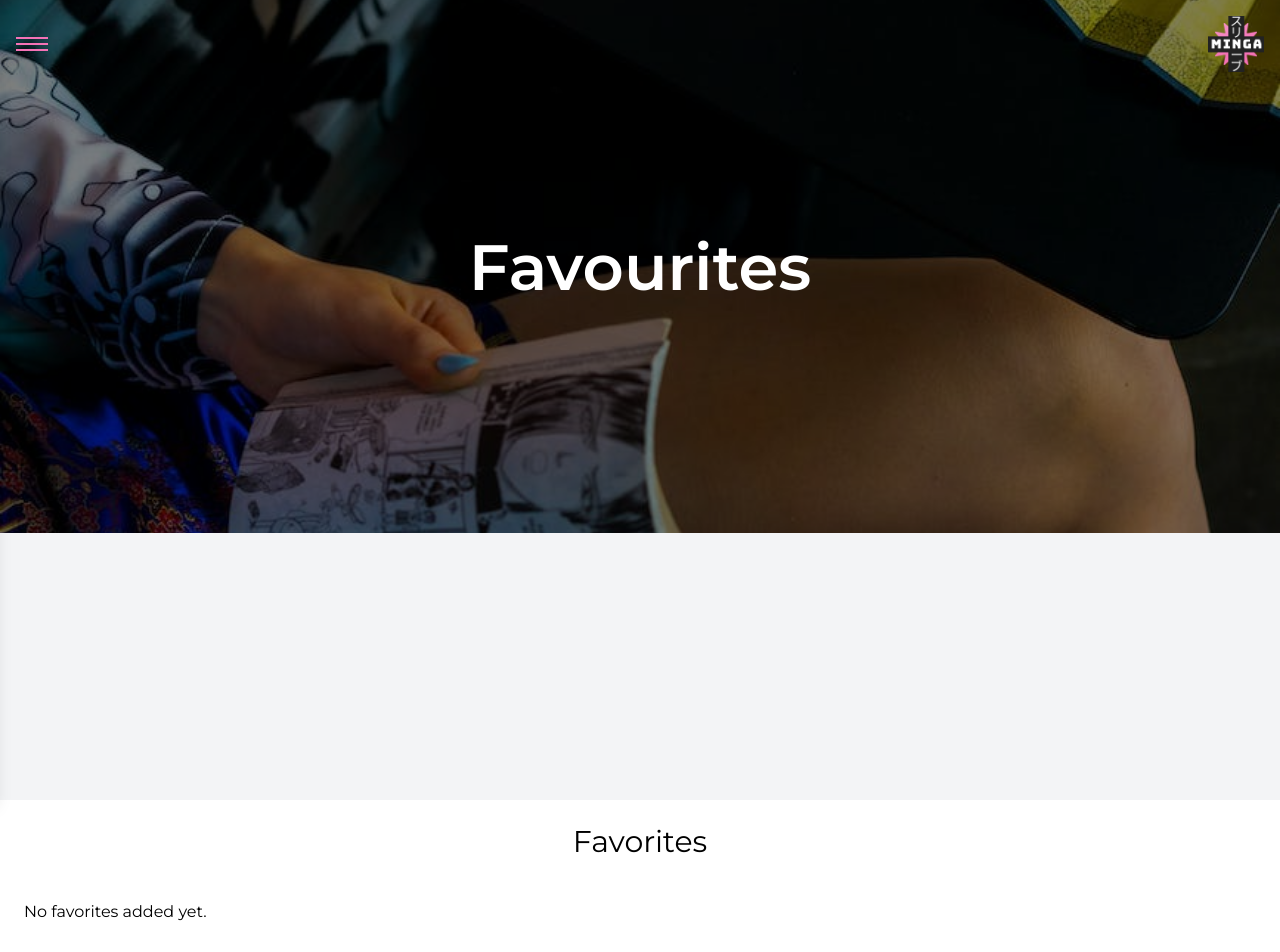
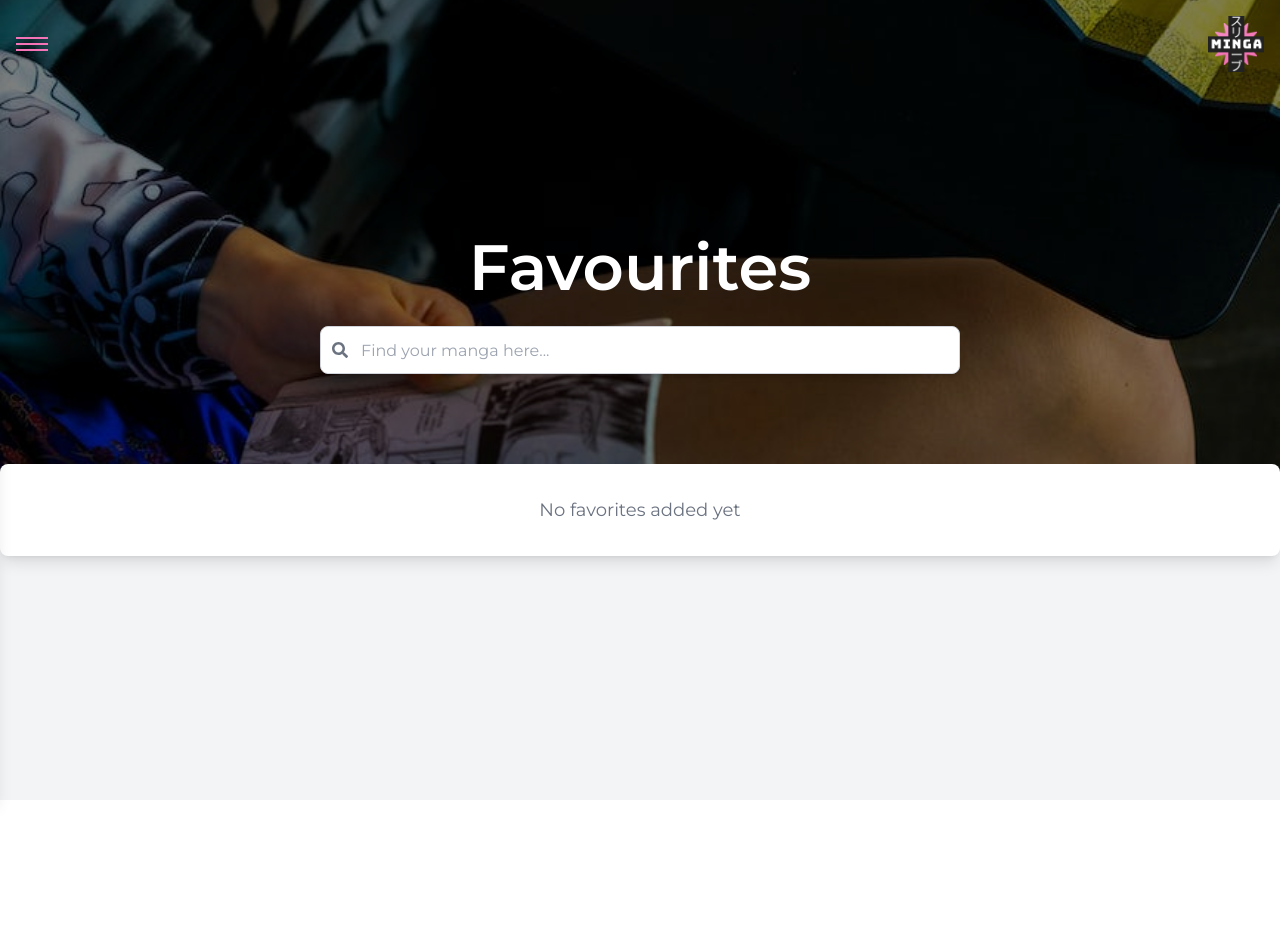
Before and after one commit to diego18040/Grupo4FrontMinga, a React (Vite) app: page /favourites in a window 1280 px wide. Shown: the top 952 px of the page. Built offline with nearby package versions, Linux system fonts and the light colour scheme.

Commit message:
Agregamos buscador

```diff
--- /dev/null
+++ b/src/Components/SearchFavorites.jsx
@@ -0,0 +1,34 @@
+import React, { useState, useEffect } from 'react';
+import { FaSearch } from 'react-icons/fa';
+
+const SearchBarFavorites = ({ onSearch, data }) => {
+  const [searchTerm, setSearchTerm] = useState('');
+
+  useEffect(() => {
+    const timeoutId = setTimeout(() => {
+      const filteredResults = data.filter(manga =>
+        manga.title.toLowerCase().includes(searchTerm.toLowerCase())
+      ).map(manga => manga._id);
+      onSearch(filteredResults);
+    }, 300);
+
+    return () => clearTimeout(timeoutId);
+  }, [searchTerm]);
+
+  return (
+    <div className="absolute top-1/2 left-1/2 transform -translate-x-1/2 -translate-y-1/2 w-1/2">
+      <div className="relative">
+        <input
+          type="text"
+          value={searchTerm}
+          onChange={(e) => setSearchTerm(e.target.value)}
+          placeholder="Find your manga here..."
+          className="justify-center w-full h-[6vh] py-2 px-4 pl-10 rounded-lg border border-gray-300 shadow-md focus:outline-none"
+        />
+        <FaSearch className="absolute left-3 top-1/2 transform -translate-y-1/2 text-gray-500" />
+      </div>
+    </div>
+  );
+};
+
+export default SearchBarFavorites;
--- a/src/Pages/FavouritesPage.jsx
+++ b/src/Pages/FavouritesPage.jsx
@@ -2,26 +2,14 @@ import React, { useState } from 'react';
 import { useSelector, useDispatch } from 'react-redux';
 import { NavLink, useNavigate } from 'react-router-dom';
 import { removeFavorite } from '../store/actions/FavActions';
+import SearchBarFavorites from "../Components/SearchFavorites";
 import favourites from "../assets/favourites.jpg";
 
 export default function FavoritesPage() {
-
-
-
     const navigate = useNavigate();
-
-    React.useEffect(() => {
-        navigate('/favourites', {
-          state: {
-            backgroundImage: favourites,
-            title: "Favourites",
-          }
-        });
-    }, [navigate]);
-
-
     const { favorites } = useSelector(state => state.favorites);
     const dispatch = useDispatch();
+    const [searchResults, setSearchResults] = useState([]);
 
     const genreColors = {
         shonen: 'bg-rose-300',
@@ -37,21 +25,40 @@ export default function FavoritesPage() {
         kodomo: 'text-purple-400'
     };
 
+    React.useEffect(() => {
+        navigate('/favourites', {
+            state: {
+                backgroundImage: favourites,
+                title: "Favourites",
+            }
+        });
+    }, [navigate]);
+
+    const handleSearch = (results) => {
+        setSearchResults(results);
+    };
+
     const handleRemoveFavorite = (mangaId) => {
         dispatch(removeFavorite(mangaId));
     };
+
+    const displayedFavorites = searchResults.length > 0 ?
+        favorites.filter(manga => searchResults.includes(manga._id)) :
+        favorites;
+
     return (
-        <div className="container mx-auto p-6">
-            <h2 className="text-3xl text-center mb-10">Favorites</h2>
-            <div className="grid grid-cols-1 md:grid-cols-2 lg:grid-cols-2 gap-4">
-                {favorites.length > 0 ? (
-                    favorites.map(manga => (
-                        <div key={manga._id} className="m-2 flex flex-col rounded-xl border no-underline text-black">
-                            <NavLink
-                                to={`/mangas/${manga._id}`}
-                                className="flex flex-1"
-                            >
-                                <div className={`w-2 h-40 rounded-t-xl ${genreColors[manga.category_id.name.toLowerCase()] || 'bg-gray-500'}`}></div>
+        <div >
+            <div className="sm:block visible block  z-10 relative top-[-450px] sm:w-full w-[100%] mx-auto">
+                <SearchBarFavorites onSearch={handleSearch} data={favorites} />
+            </div>
+
+            <div className="mangas-container relative -top-[42vh] left-1/2 transform -translate-x-1/2 w-[100%] bg-white p-8 rounded-lg shadow-lg flex items-center justify-center opacity-100 sm:flex-row">
+                <div className="grid grid-cols-1 md:grid-cols-2 gap-6 md:w-[65%] ">
+                    {displayedFavorites.length > 0 ? (
+                        displayedFavorites.map(manga => (
+                            <div key={manga._id} className="flex flex-col bg-white rounded-xl shadow-md overflow-hidden ">
+                                <NavLink to={`/mangas/${manga._id}`} className="flex flex-1 relative">
+                                    <div className={`w-2 h-full ${genreColors[manga.category_id.name.toLowerCase()] || 'bg-gray-500'}`} />
                                     <div className="grid place-items-center w-[50%]">
                                         <div className='w-[100%] p-5'>
                                             <h2 className="text-xl font-bold">{manga.title}</h2>
@@ -70,15 +77,18 @@ export default function FavoritesPage() {
                                 </NavLink>
                                 <button
                                     onClick={() => handleRemoveFavorite(manga._id)}
-                                className="mt-2 bg-red-500 text-white py-1 px-4 rounded-full self-center hover:bg-red-600"
+                                    className="w-[50%] bg-red-500 justify-center center text-white py-2 px-4 hover:bg-red-600 transition-colors"
                                 >
-                                REMOVE
+                                    Remove
                                 </button>
                             </div>
                         ))
                     ) : (
-                    <p>No favorites added yet.</p>
+                        <p className="col-span-full text-center text-lg text-gray-500">
+                            {searchResults.length > 0 ? "No matches found" : "No favorites added yet"}
+                        </p>
                     )}
+                </div>
             </div>
         </div>
     );
--- a/src/store/actions/authActions.js
+++ b/src/store/actions/authActions.js
@@ -86,8 +86,8 @@ const signUp = createAsyncThunk("signUp", async ({ email, password, photo }) =>
     console.log("Iniciando registro de usuario");
     const newUser = {
       email: email,
+      photo: photo,
       password: password,
-      photo: photo,
     };
 
     const response = await axios.post("http://localhost:8080/api/users/register", newUser);
```
Lines whose indentation alone changed are shown as unchanged.
